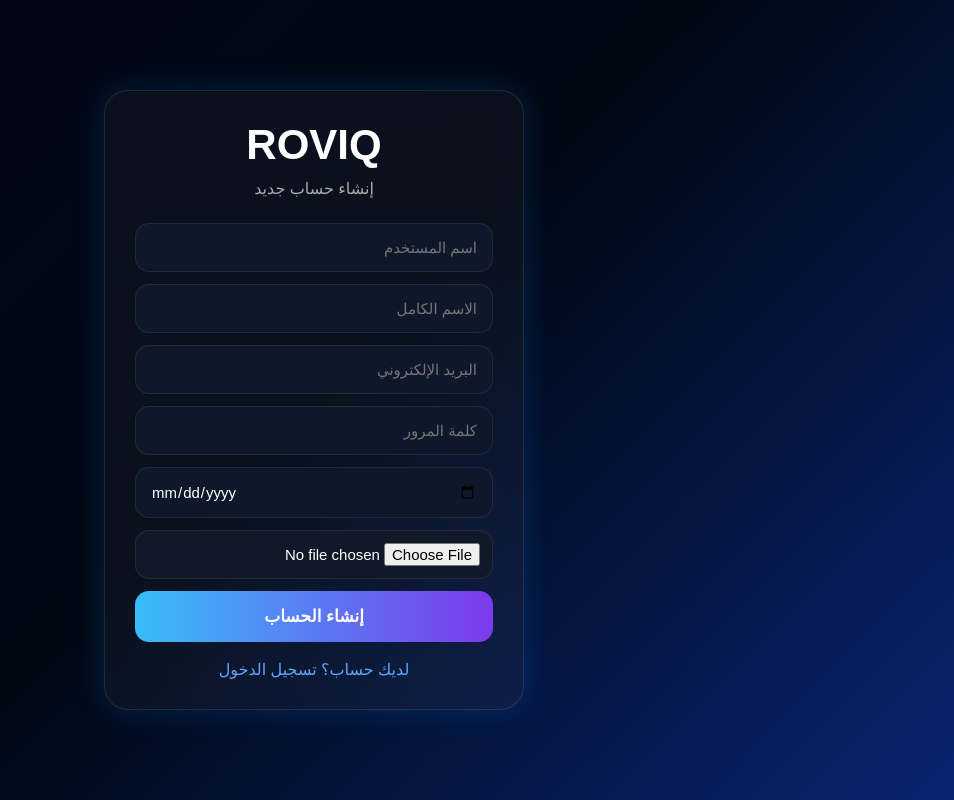
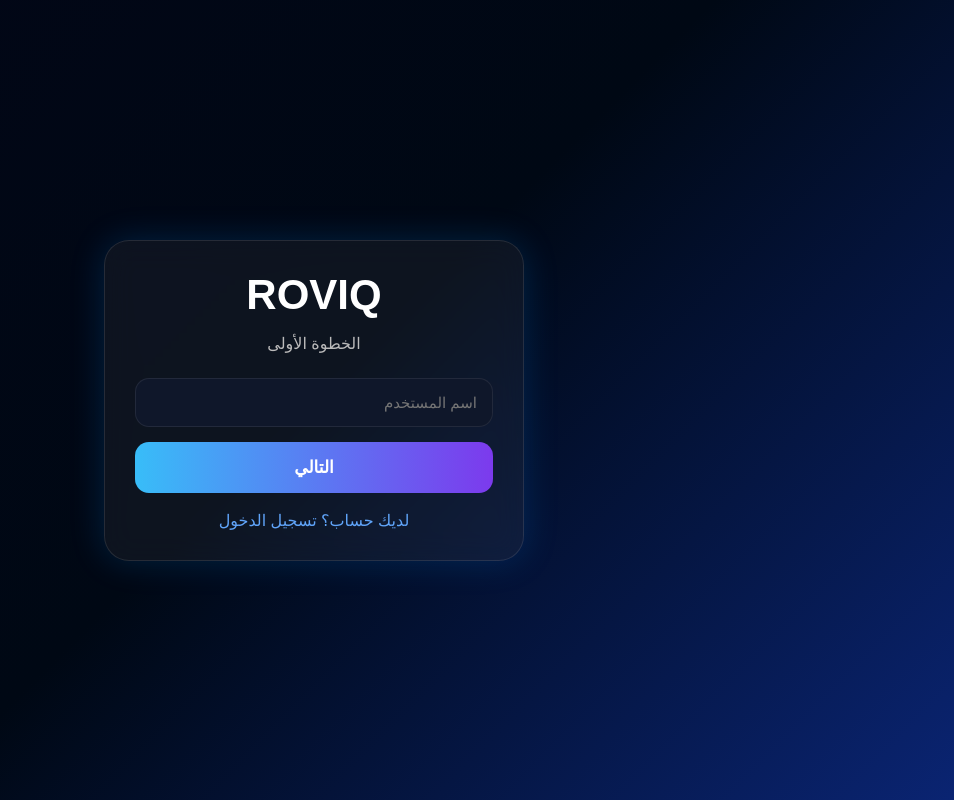
Before and after one commit to flwzrnt3-png/RoqLanChat, a Flask app: page /register in a window 1280 px wide. Shown: the whole page, without its empty margins (326-1280 px from the left). Run offline with Flask 3, Linux system fonts and the light colour scheme.

Commit message:
Update register.html

```diff
--- a/templates/register.html
+++ b/templates/register.html
@@ -4,7 +4,7 @@
 <meta charset="UTF-8">
 <meta name="viewport" content="width=device-width, initial-scale=1.0">
 
-<title>إنشاء حساب - ROVIQ</title>
+<title>ROVIQ - إنشاء حساب</title>
 
 <style>
 
@@ -17,7 +17,7 @@ font-family:Arial,sans-serif;
 
 body{
 background:linear-gradient(135deg,#020617,#000814,#0a2472);
-min-height:100vh;
+height:100vh;
 display:flex;
 justify-content:center;
 align-items:center;
@@ -27,32 +27,32 @@ padding:20px;
 .box{
 width:100%;
 max-width:420px;
-background:rgba(255,255,255,0.04);
+background:rgba(255,255,255,.05);
 backdrop-filter:blur(15px);
-border:1px solid rgba(255,255,255,0.1);
-border-radius:24px;
+border-radius:25px;
 padding:30px;
-box-shadow:0 0 30px rgba(0,140,255,.2);
+border:1px solid rgba(255,255,255,.1);
+box-shadow:0 0 35px rgba(0,140,255,.2);
 }
 
 .logo{
 text-align:center;
 font-size:42px;
 font-weight:bold;
-margin-bottom:10px;
 color:white;
+margin-bottom:15px;
 }
 
 .subtitle{
 text-align:center;
-color:#aaa;
+color:#bbb;
 margin-bottom:25px;
 }
 
 input{
 width:100%;
 padding:15px;
-margin-bottom:12px;
+margin-bottom:15px;
 border:none;
 outline:none;
 border-radius:14px;
@@ -66,11 +66,6 @@ input:focus{
 border-color:#4f46e5;
 }
 
-.file{
-background:#111827;
-padding:12px;
-}
-
 button{
 width:100%;
 padding:15px;
@@ -81,11 +76,6 @@ color:white;
 font-size:17px;
 font-weight:bold;
 cursor:pointer;
-transition:.3s;
-}
-
-button:hover{
-transform:scale(1.02);
 }
 
 .login-link{
@@ -98,10 +88,6 @@ color:#60a5fa;
 text-decoration:none;
 }
 
-.login-link a:hover{
-text-decoration:underline;
-}
-
 </style>
 </head>
 <body>
@@ -111,10 +97,10 @@ text-decoration:underline;
 <div class="logo">ROVIQ</div>
 
 <div class="subtitle">
-إنشاء حساب جديد
+الخطوة الأولى
 </div>
 
-<form method="POST" enctype="multipart/form-data">
+<form method="POST">
 
 <input
 type="text"
@@ -122,44 +108,14 @@ name="username"
 placeholder="اسم المستخدم"
 required>
 
-<input
-type="text"
-name="full_name"
-placeholder="الاسم الكامل">
-
-<input
-type="email"
-name="email"
-placeholder="البريد الإلكتروني"
-required>
-
-<input
-type="password"
-name="password"
-placeholder="كلمة المرور"
-required>
-
-<input
-type="date"
-name="birth_date"
-required>
-
-<input
-class="file"
-type="file"
-name="profile_pic"
-accept="image/*">
-
 <button type="submit">
-إنشاء الحساب
+التالي
 </button>
 
 </form>
 
 <div class="login-link">
-<a href="/">
-لديك حساب؟ تسجيل الدخول
-</a>
+<a href="/">لديك حساب؟ تسجيل الدخول</a>
 </div>
 
 </div>
```
